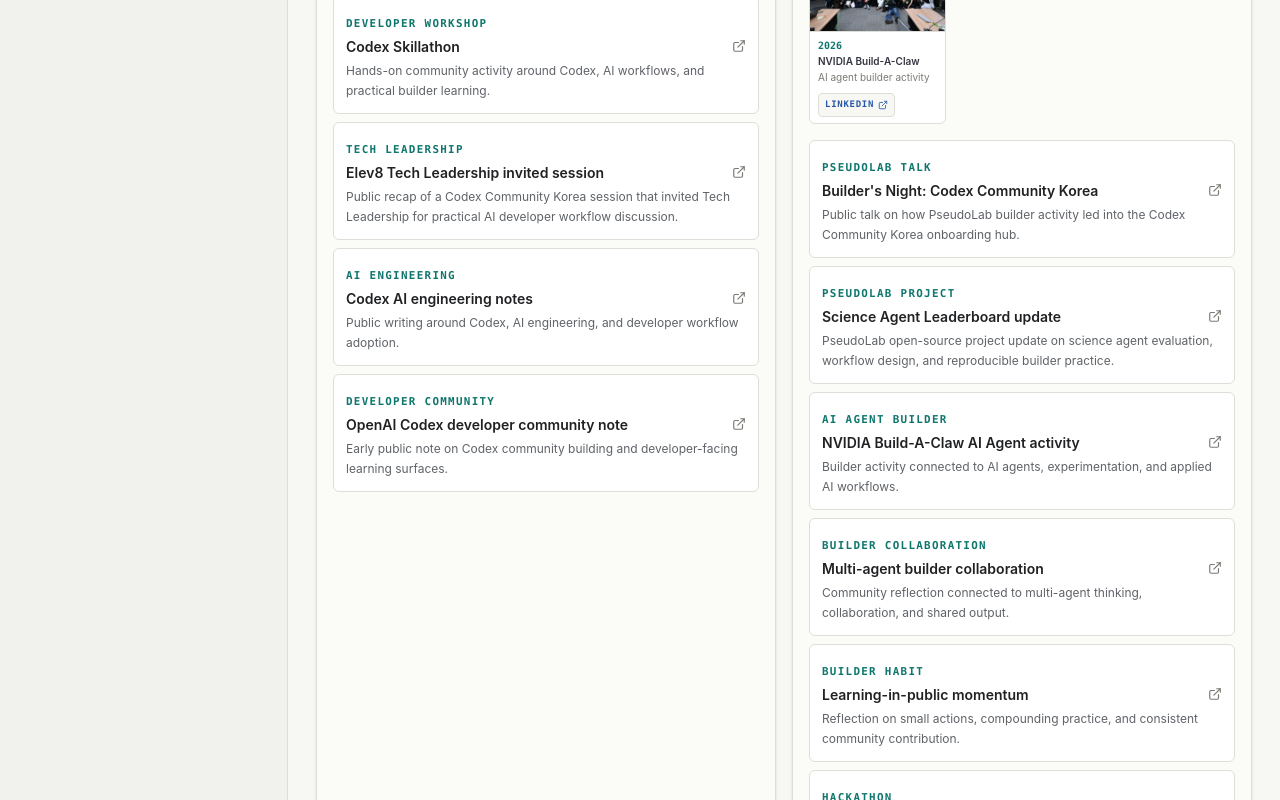
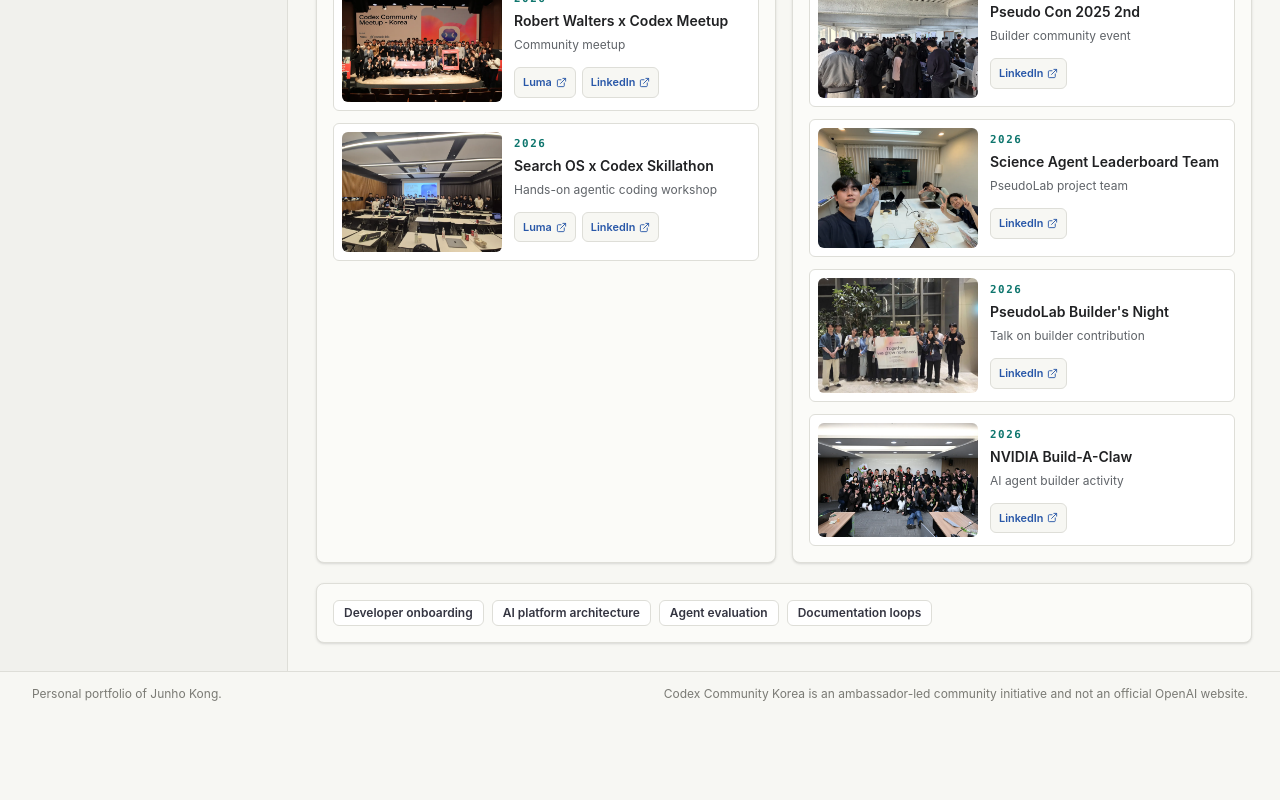
Before and after one commit to Generoustandard/Portfolio, a React (Vite) app: page / in a window 1280 px wide. Shown: the part 1660-2460 px from the top of the page. After the commit the page ends 2376 px from the top, so only its background shows below. Built offline with nearby package versions, Linux system fonts and the light colour scheme.

Commit message:
Consolidate activity evidence rows

```diff
--- a/src/App.tsx
+++ b/src/App.tsx
@@ -33,13 +33,6 @@
   focus: string[]
   links?: LinkItem[]
   note?: string
-}
-
-type ActivityLink = {
-  title: string
-  theme: string
-  context: string
-  href: string
 }
 
 type ActivityPhoto = {
@@ -286,89 +279,6 @@
     ],
     links: [{ label: 'View repository', href: docsKrUrl }],
     note: 'Ongoing experiment / MVP stage. Supporting project under iteration.',
-  },
-]
-
-const codexActivityLinks: ActivityLink[] = [
-  {
-    title: 'Codex Skillathon',
-    theme: 'Developer Workshop',
-    context:
-      'Hands-on community activity around Codex, AI workflows, and practical builder learning.',
-    href: linkedInRecapUrls.codexSkillathon,
-  },
-  {
-    title: 'Elev8 Tech Leadership invited session',
-    theme: 'Tech Leadership',
-    context:
-      'Public recap of a Codex Community Korea session that invited Tech Leadership for practical AI developer workflow discussion.',
-    href: linkedInRecapUrls.elev8,
-  },
-  {
-    title: 'Codex AI engineering notes',
-    theme: 'AI Engineering',
-    context:
-      'Public writing around Codex, AI engineering, and developer workflow adoption.',
-    href: linkedInRecapUrls.codexAiEngineering,
-  },
-  {
-    title: 'OpenAI Codex developer community note',
-    theme: 'Developer Community',
-    context:
-      'Early public note on Codex community building and developer-facing learning surfaces.',
-    href: linkedInRecapUrls.openAiCodexDeveloperCommunity,
-  },
-]
-
-const pseudoLabActivityLinks: ActivityLink[] = [
-  {
-    title: "Builder's Night: Codex Community Korea",
-    theme: 'PseudoLab Talk',
-    context:
-      'Public talk on how PseudoLab builder activity led into the Codex Community Korea onboarding hub.',
-    href: linkedInRecapUrls.buildersNight,
-  },
-  {
-    title: 'Science Agent Leaderboard update',
-    theme: 'PseudoLab Project',
-    context:
-      'PseudoLab open-source project update on science agent evaluation, workflow design, and reproducible builder practice.',
-    href: linkedInRecapUrls.scienceAgent,
-  },
-  {
-    title: 'NVIDIA Build-A-Claw AI Agent activity',
-    theme: 'AI Agent Builder',
-    context:
-      'Builder activity connected to AI agents, experimentation, and applied AI workflows.',
-    href: linkedInRecapUrls.nvidia,
-  },
-  {
-    title: 'Multi-agent builder collaboration',
-    theme: 'Builder Collaboration',
-    context:
-      'Community reflection connected to multi-agent thinking, collaboration, and shared output.',
-    href: linkedInRecapUrls.multiAgent,
-  },
-  {
-    title: 'Learning-in-public momentum',
-    theme: 'Builder Habit',
-    context:
-      'Reflection on small actions, compounding practice, and consistent community contribution.',
-    href: linkedInRecapUrls.learningInPublic,
-  },
-  {
-    title: 'Hack Seoul 2025 / AngelHack',
-    theme: 'Hackathon',
-    context:
-      'Public activity from hackathon participation and applied builder practice.',
-    href: linkedInRecapUrls.hackSeoul,
-  },
-  {
-    title: 'PseudoLab Grand Gathering',
-    theme: 'Community Learning',
-    context:
-      'Earlier community activity connected to learning, contribution, and builder identity.',
-    href: linkedInRecapUrls.pseudoLabGrandGathering,
   },
 ]
 
@@ -874,13 +784,11 @@
           <ActivityGroup
             title="Codex / AI Developer Community"
             photos={codexActivityPhotos}
-            activities={codexActivityLinks}
             onPhotoSelect={setSelectedPhoto}
           />
           <ActivityGroup
             title="PseudoLab / Builder Ecosystem"
             photos={pseudoLabActivityPhotos}
-            activities={pseudoLabActivityLinks}
             onPhotoSelect={setSelectedPhoto}
           />
         </div>
@@ -899,32 +807,30 @@
 function ActivityGroup({
   title,
   photos,
-  activities,
   onPhotoSelect,
 }: {
   title: string
   photos: ActivityPhoto[]
-  activities: ActivityLink[]
   onPhotoSelect: (photo: ActivityPhoto) => void
 }) {
   return (
     <div className="rounded-lg border border-[#deded8] bg-[#fbfbf8] p-4 shadow-sm">
       <h4 className="text-lg font-semibold text-[#202123]">{title}</h4>
-      <div className="mt-4 grid grid-cols-2 gap-2 sm:grid-cols-3">
+      <div className="mt-4 space-y-3">
         {photos.map((photo) => (
-          <figure
-            className="overflow-hidden rounded-md border border-[#deded8] bg-white"
+          <article
+            className="grid grid-cols-[6.25rem_minmax(0,1fr)] gap-3 rounded-md border border-[#deded8] bg-white p-2 sm:grid-cols-[10rem_minmax(0,1fr)]"
             key={photo.src}
           >
             <button
               aria-label={`Expand photo: ${photo.event}`}
-              className="group relative block w-full overflow-hidden text-left focus:outline-none focus:ring-2 focus:ring-inset focus:ring-[#4f7cff]"
+              className="group relative block h-full min-h-24 overflow-hidden rounded-md text-left focus:outline-none focus:ring-2 focus:ring-inset focus:ring-[#4f7cff] sm:min-h-28"
               onClick={() => onPhotoSelect(photo)}
               title="Expand photo"
               type="button"
             >
               <img
-                className="aspect-[4/3] w-full object-cover transition duration-200 group-hover:scale-[1.03]"
+                className="h-full w-full object-cover transition duration-200 group-hover:scale-[1.03]"
                 src={photo.src}
                 alt={photo.alt}
                 loading="lazy"
@@ -936,45 +842,19 @@
                 <Maximize2 size={14} />
               </span>
             </button>
-            <figcaption className="border-t border-[#deded8] px-2 py-1.5">
-              <span className="block font-mono text-[10px] font-semibold text-[#0f766e]">
+            <div className="min-w-0 py-1 pr-1">
+              <span className="block font-mono text-[0.68rem] font-semibold uppercase tracking-[0.14em] text-[#0f766e]">
                 {photo.year}
               </span>
-              <span className="block truncate text-[10px] font-semibold leading-4 text-[#343541]">
+              <h5 className="mt-1 whitespace-normal break-words text-sm font-semibold leading-5 text-[#202123]">
                 {photo.event}
-              </span>
-              <span className="block truncate text-[10px] leading-4 text-[#7a7a74]">
+              </h5>
+              <p className="mt-1 break-words text-xs leading-5 text-[#5f6368]">
                 {photo.context}
-              </span>
-              <PhotoLinks photo={photo} variant="caption" />
-            </figcaption>
-          </figure>
-        ))}
-      </div>
-      <div className="mt-4 space-y-2">
-        {activities.map((activity) => (
-          <a
-            className="block rounded-md border border-[#deded8] bg-white p-3 transition hover:border-[#8ea7db] hover:bg-[#f6f8ff] focus:outline-none focus:ring-2 focus:ring-[#4f7cff]"
-            href={activity.href}
-            key={activity.href}
-            target="_blank"
-            rel="noreferrer"
-          >
-            <span className="font-mono text-[0.68rem] font-semibold uppercase tracking-[0.12em] text-[#0f766e]">
-              {activity.theme}
-            </span>
-            <span className="mt-1 flex items-start justify-between gap-3 text-sm font-semibold text-[#202123]">
-              {activity.title}
-              <ExternalLink
-                className="mt-0.5 flex-none text-[#7a7a74]"
-                size={14}
-                aria-hidden="true"
-              />
-            </span>
-            <span className="mt-1 block text-xs leading-5 text-[#5f6368]">
-              {activity.context}
-            </span>
-          </a>
+              </p>
+              <PhotoLinks photo={photo} variant="card" />
+            </div>
+          </article>
         ))}
       </div>
     </div>
@@ -1038,15 +918,15 @@
   variant,
 }: {
   photo: ActivityPhoto
-  variant: 'caption' | 'lightbox'
+  variant: 'card' | 'lightbox'
 }) {
-  const isCaption = variant === 'caption'
-  const linkClass = isCaption
-    ? 'inline-flex items-center gap-1 rounded border border-[#deded8] bg-[#f7f7f3] px-1.5 py-1 font-mono text-[9px] font-semibold uppercase tracking-[0.08em] text-[#2857a8] transition hover:border-[#8ea7db] hover:bg-[#f6f8ff] focus:outline-none focus:ring-2 focus:ring-[#4f7cff]'
-    : 'inline-flex items-center gap-1.5 rounded-md border border-[#deded8] bg-white px-3 py-2 text-xs font-semibold text-[#343541] transition hover:bg-[#f1f1ed] focus:outline-none focus:ring-2 focus:ring-[#4f7cff]'
+  const isLightbox = variant === 'lightbox'
+  const linkClass = isLightbox
+    ? 'inline-flex items-center gap-1.5 rounded-md border border-[#deded8] bg-white px-3 py-2 text-xs font-semibold text-[#343541] transition hover:bg-[#f1f1ed] focus:outline-none focus:ring-2 focus:ring-[#4f7cff]'
+    : 'inline-flex items-center gap-1 rounded-md border border-[#deded8] bg-[#f7f7f3] px-2 py-1.5 text-[0.68rem] font-semibold text-[#2857a8] transition hover:border-[#8ea7db] hover:bg-[#f6f8ff] focus:outline-none focus:ring-2 focus:ring-[#4f7cff]'
 
   return (
-    <div className={isCaption ? 'mt-2 flex flex-wrap gap-1.5' : 'mt-3 flex flex-wrap gap-2'}>
+    <div className={isLightbox ? 'mt-3 flex flex-wrap gap-2' : 'mt-3 flex flex-wrap gap-1.5'}>
       {photo.eventHref ? (
         <a
           aria-label={`Open Luma event for ${photo.event}`}
@@ -1055,8 +935,8 @@
           target="_blank"
           rel="noreferrer"
         >
-          {isCaption ? 'Luma' : 'Luma event'}
-          <ExternalLink size={isCaption ? 10 : 13} aria-hidden="true" />
+          {isLightbox ? 'Luma event' : 'Luma'}
+          <ExternalLink size={isLightbox ? 13 : 11} aria-hidden="true" />
         </a>
       ) : null}
       <a
@@ -1066,8 +946,8 @@
         target="_blank"
         rel="noreferrer"
       >
-        {isCaption ? 'LinkedIn' : 'LinkedIn recap'}
-        <ExternalLink size={isCaption ? 10 : 13} aria-hidden="true" />
+        {isLightbox ? 'LinkedIn recap' : 'LinkedIn'}
+        <ExternalLink size={isLightbox ? 13 : 11} aria-hidden="true" />
       </a>
     </div>
   )
```
